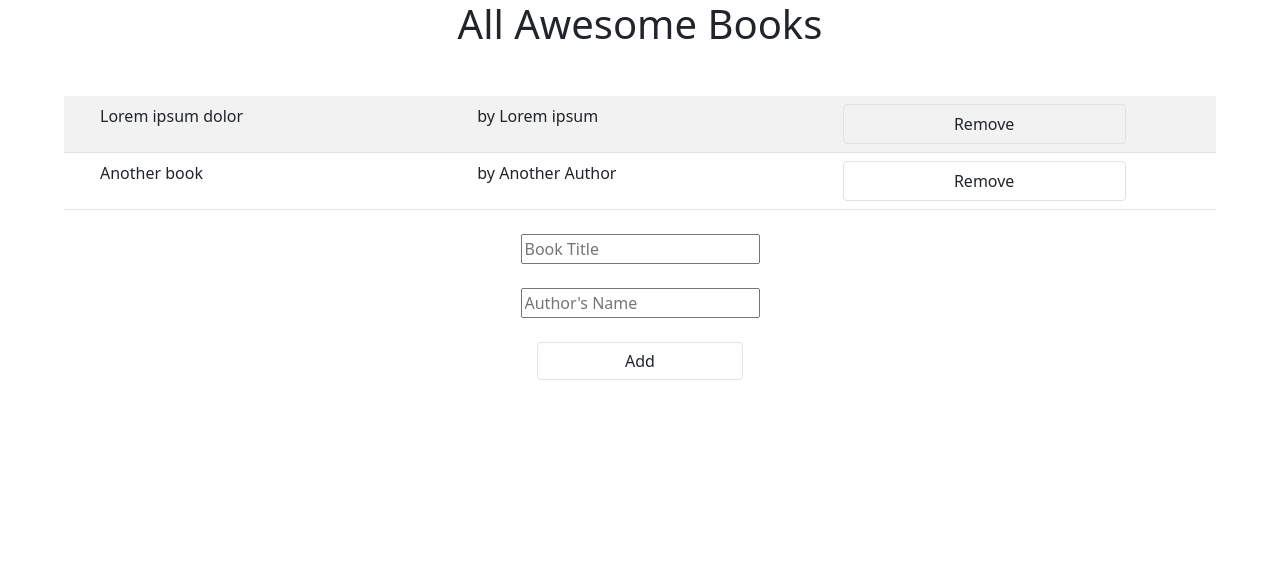
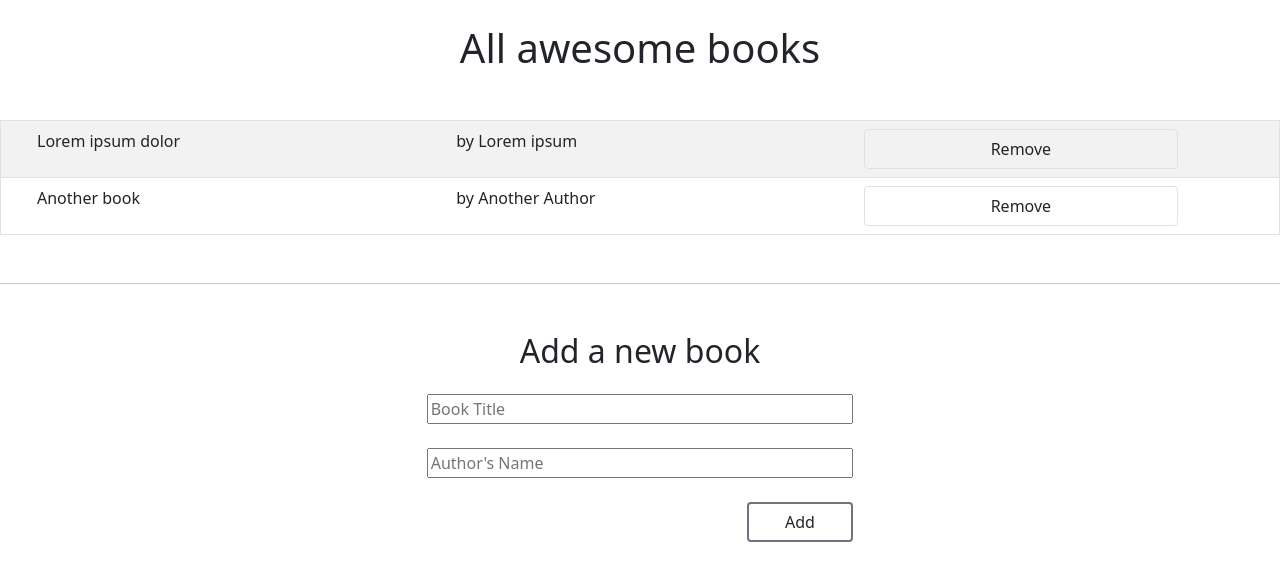
Before and after one commit to rpire/awesome-books, a plain HTML site: page index.html in a window 1280 px wide. Drawn offline with nearby package versions, Linux system fonts and the light colour scheme.

Commit message:
Finalize styling for Awesome Books

```diff
--- a/index.html
+++ b/index.html
@@ -8,21 +8,27 @@
     <script defer src="js/main.js"></script>
     <link href="https://cdn.jsdelivr.net/npm/bootstrap@5.1.0/dist/css/bootstrap.min.css" rel="stylesheet"
         integrity="sha384-KyZXEAg3QhqLMpG8r+8fhAXLRk2vvoC2f3B09zVXn8CA5QIVfZOJ3BCsw2P0p/We" crossorigin="anonymous">
+    <link rel="stylesheet" href="./css/style.css">
     <title>Awesome Books</title>
 </head>
 
 <body>
-    <h1 class="text-center">All Awesome Books</h1>
-    <table class="border-left mt-5 mx-auto border-right table table-striped" style="width: 90%">
+    <h1 class="text-center pt-4">All awesome books</h1>
+    <table id="table" class="border mt-5 mx-auto table table-striped">
         <tbody id="book-shelf">
         </tbody>
     </table>
-    <form class="text-center m-4 form">
-        <input id="title" type="text" placeholder="Book Title">
+    <hr class="mt-5">
+    <form class="text-center mx-auto mt-5 form">
+        <h2 class="mb-4">Add a new book</h2>
+        <input class="col-4" id="title" type="text" placeholder="Book Title">
         <br><br>
-        <input id="author" type="text" placeholder="Author's Name">
+        <input class="col-4" id="author" type="text" placeholder="Author's Name">
         <br><br>
-        <button class="btn border col-2" id="button" type="submit">Add</button>
+        <div class="col-4 mx-auto">
+            <button class="btn border-secondary border-2 col-3 float-end" id="button" type="submit">Add</button>
+        </div>
+
     </form>
 </body>
 
```
